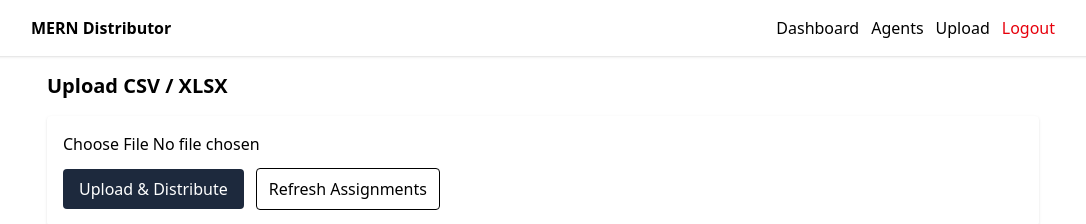
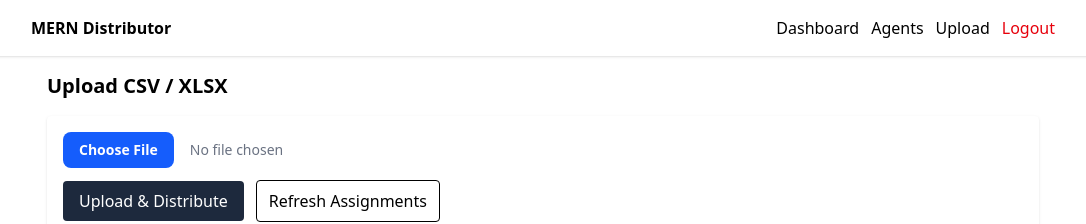
Before and after one commit to LaxmanPrajapat3/Agent-management, a React (Vite) app in the folder Frontend/: page /upload in a window 1280 px wide. Shown: the top 224 px of the page, without its empty margins (97-1183 px from the left). Built offline with nearby package versions, Linux system fonts and the light colour scheme; no server answers; sample sign-in values are in the browser's storage; the HTML template or start-up script is replaced by a standard one.

Commit message:
imporve buttons

```diff
--- a/Frontend/src/components/Navbar.jsx
+++ b/Frontend/src/components/Navbar.jsx
@@ -15,12 +15,12 @@ export default function Navbar(){
       <div className="max-w-5xl mx-auto flex justify-between">
         <div className="font-bold">MERN Distributor</div>
         <div className="flex gap-3 items-center">
-          <Link to="/" className="hover:underline">Dashboard</Link>
-          <Link to="/agents" className="hover:underline">Agents</Link>
-          <Link to="/upload" className="hover:underline">Upload</Link>
-          {token ? <button onClick={logout} className="text-red-600">Logout</button> : <Link to="/login">Login</Link>}
+          <Link to="/" className="hover:underline cursor-pointer">Dashboard</Link>
+          <Link to="/agents" className="hover:underline cursor-pointer">Agents</Link>
+          <Link to="/upload" className="hover:underline cursor-pointer">Upload</Link>
+          {token ? <button onClick={logout} className="text-red-600 cursor-pointer">Logout</button> : <Link to="/login">Login</Link>}
           {!token?
-            <Link to="/signup">signup</Link>:""
+            <Link to="/signup" className='cursor-pointer'>signup</Link>:""
           }
         </div>
       </div>
--- a/Frontend/src/pages/Agents.jsx
+++ b/Frontend/src/pages/Agents.jsx
@@ -64,7 +64,7 @@ export default function Agents(){
           <input placeholder="Email" value={form.email} onChange={e=>setForm({...form,email:e.target.value})} className="w-full border p-2 rounded" />
           <input placeholder="+91XXXXXXXXXX" value={form.mobile} onChange={e=>setForm({...form,mobile:e.target.value})} className="w-full border p-2 rounded" />
           <input placeholder="Password" type="password" value={form.password} onChange={e=>setForm({...form,password:e.target.value})} className="w-full border p-2 rounded" />
-          <button className="w-full bg-slate-800 text-white p-2 rounded">Create</button>
+          <button className="w-full bg-slate-800 text-white p-2 rounded cursor-pointer">Create</button>
         </form>
       </div>
     </div>
--- a/Frontend/src/pages/Login.jsx
+++ b/Frontend/src/pages/Login.jsx
@@ -37,7 +37,7 @@ export default function Login(){
           <label className="block text-sm">Password</label>
           <input type="password" value={password} onChange={e=>setPassword(e.target.value)} className="w-full border p-2 rounded" />
         </div>
-        <button className="w-full bg-slate-800 text-white p-2 rounded">Login</button>
+        <button className="w-full bg-slate-800 text-white p-2 rounded cursor-pointer">Login</button>
       </form>
       <p className="text-xs text-center mt-3 underline"><a href="/signup">SignUp</a></p>
     </div>
--- a/Frontend/src/pages/Signup.jsx
+++ b/Frontend/src/pages/Signup.jsx
@@ -85,11 +85,11 @@ const Signup = () => {
           <button
             type="submit"
             disabled={loading}
-            className="w-full bg-slate-800 text-white p-2 rounded"
+            className="w-full bg-slate-800 text-white p-2 rounded cursor-pointer"
           >
             {loading ? "Creating..." : "Create Admin"}
           </button>
-          <p className="text-center underline"><a href="/login">Login</a></p>
+          <p className="text-center underline cursor-pointer"><a href="/login" className="cursor-pointer">Login</a></p>
         </form>
 
         {message && (
--- a/Frontend/src/pages/UploadPage.jsx
+++ b/Frontend/src/pages/UploadPage.jsx
@@ -34,10 +34,19 @@ export default function UploadPage(){
     <div>
       <h2 className="text-xl font-semibold mb-4">Upload CSV / XLSX</h2>
       <form onSubmit={handleUpload} className="bg-white p-4 rounded shadow mb-4">
-        <input type="file" accept=".csv,.xlsx,.xls" onChange={e=>setFile(e.target.files[0])} />
+        <input
+         className="block w-full text-sm text-gray-500
+             file:mr-4 file:py-2 file:px-4
+             file:rounded-lg file:border-0
+             file:text-sm file:font-semibold
+             file:bg-blue-600 file:text-white
+             hover:file:bg-blue-700
+             cursor-pointer"
+        type="file"  accept=".csv,.xlsx,.xls" onChange={e=>setFile(e.target.files[0])} />
+
         <div className="mt-3">
-          <button type="submit" className="bg-slate-800 text-white px-4 py-2 rounded">Upload & Distribute</button>
-          <button type="button" onClick={fetchAssignments} className="ml-3 border px-3 py-2 rounded">Refresh Assignments</button>
+          <button type="submit" className="bg-slate-800 text-white px-4 py-2 rounded cursor-pointer">Upload & Distribute</button>
+          <button type="button" onClick={fetchAssignments} className="ml-3 border px-3 py-2 rounded cursor-pointer">Refresh Assignments</button>
         </div>
         {message && <div className="mt-2 text-sm">{message}</div>}
       </form>
```
